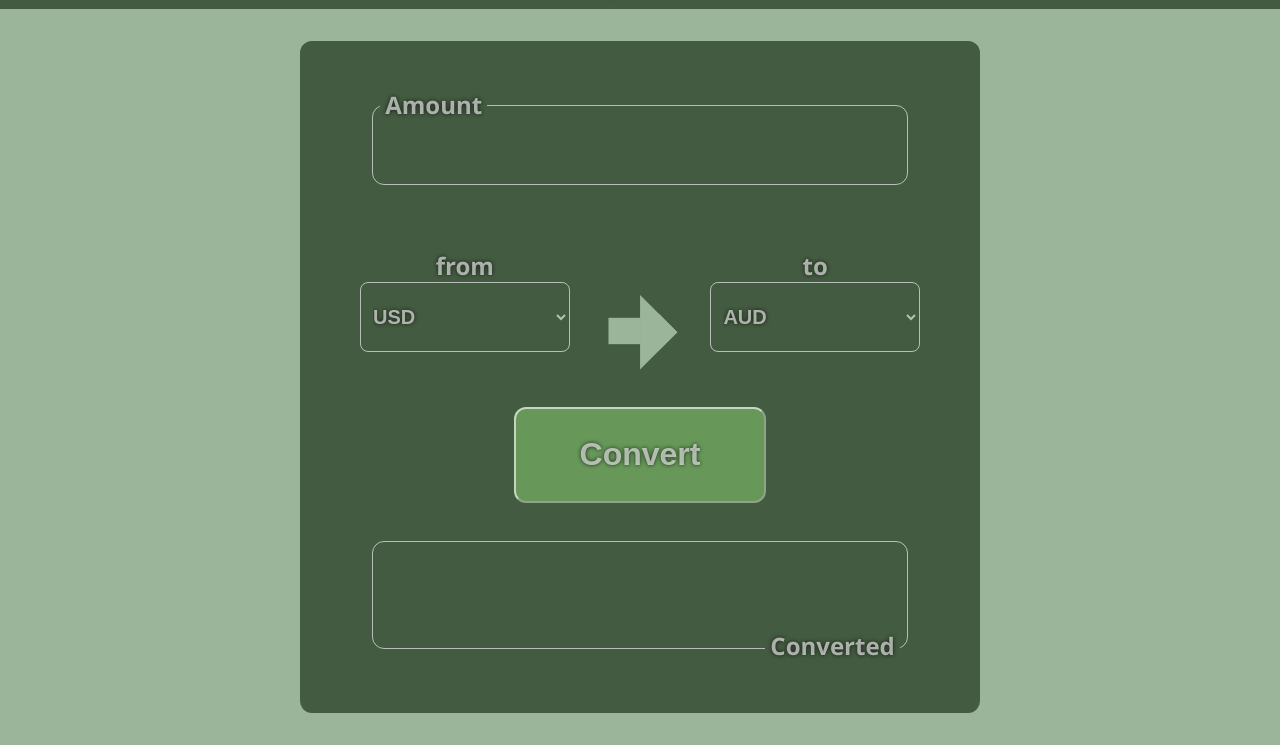
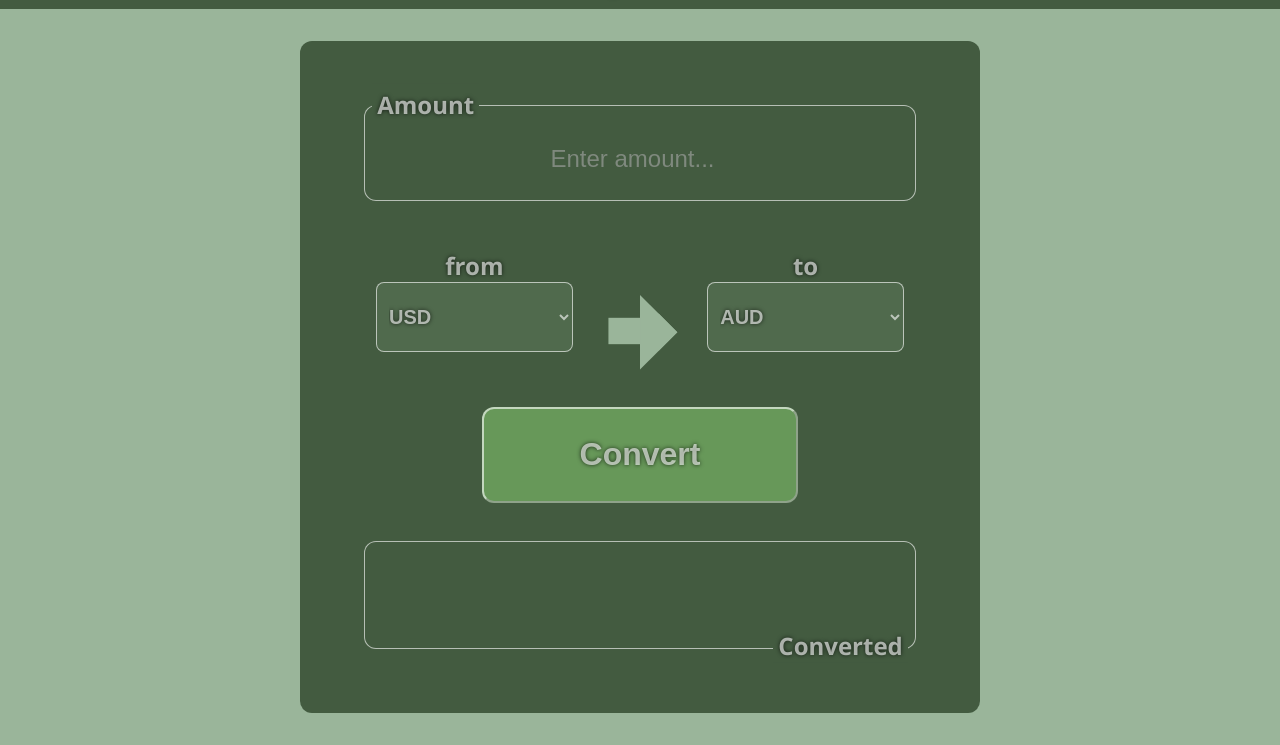
Before and after one commit to eggborne/currency-exchanger, a website built with webpack: page src/index.html in a window 1280 px wide. Shown: the part 55-800 px from the top of the page. Built offline with nearby package versions, Linux system fonts and the light colour scheme.

Commit message:
Adjust style

```diff
--- a/src/css/style.css
+++ b/src/css/style.css
@@ -1,6 +1,7 @@
 :root {
   --header-height: 8rem;
   --header-color: #435b40;
+  --accent-color: #506a4d;
   --bg-color: var(--header-color);
   --text-color: #ffffff9c;
   --button-color: #8cd7737e;
@@ -26,12 +27,13 @@ body {
   background-color: var(--bg-color);
   color: var(--text-color);
   text-shadow: 0 0 0.25rem rgba(0, 0, 0, 0.7);
+  overflow: hidden;
 }
 
 input, button, select, option {
   padding: 1rem 0.5rem;
   max-width: 100%;
-  background-color: transparent;
+  background-color: var(--header-color);
   color: inherit;
   font-size: 1.25rem;
   font-weight: inherit;
@@ -115,6 +117,12 @@ form {
   padding: 0.325rem;
 }
 
+#base-amount-input::placeholder {
+  font-size: 1.5rem;
+  color: #aaaaaa94;
+  text-shadow: none;
+}
+
 #output-area > label {
   position: absolute;
   bottom: 0;
@@ -127,7 +135,6 @@ form {
 
 #output-area > input {
   pointer-events: none;
-
 }
 
 form > .region-area {
@@ -143,6 +150,7 @@ form > .region-area {
 .region-area select {
   border-radius: 0.5rem;
   max-height: var(--header-height);
+  background-color: var(--accent-color);
 }
 
 .region-area label {
@@ -169,7 +177,7 @@ form button {
   font-size: 1.5rem;
   align-self: center;
   justify-self: center;
-  padding: 0 4rem;
+  padding: 0 6rem;
   height: 6rem;
 }
 
@@ -253,6 +261,12 @@ form select {
     --bg-color: #9ab59a;
   }
 
+  #base-amount-input,
+  #base-currency-input,
+  #target-currency-input {
+    max-height: unset;
+  }
+
   h1 {
     font-size: 2rem;
   }
@@ -269,6 +283,10 @@ form select {
     display: flex;
   }
 
+  .full-width-input {
+    margin: 0;
+  }
+
   .full-width-input > label {
     font-size: 1.5rem;
   }
@@ -283,7 +301,7 @@ form select {
     grid-template-columns: 1fr 0.25fr 0.25fr 1fr;
     grid-template-rows: 6rem 1fr 0.8fr 0.8fr;
     gap: 2rem 0;
-    padding: 4rem 3rem;
+    padding: 4rem 4rem;
     border-radius: 0.75rem;
   }
 
--- a/src/index.html
+++ b/src/index.html
@@ -12,7 +12,7 @@
     <form>
       <div class="full-width-input" id="amount-input-area">
         <label for="base-amount-input">Amount</label>
-        <input type="number" id="base-amount-input" name="base-amount-input">
+        <input min="0" placeholder="Enter amount..." type="number" id="base-amount-input" name="base-amount-input">
       </div>
       <div class="region-area" id="base-area">
         <label class="code-label" for="base-currency-input">from</label>
@@ -38,7 +38,7 @@
     <button type="submit">Convert</button>
     <div class="full-width-input" id="output-area">
       <label for="converted-output">Converted</label>
-      <input type="text" id="converted-output" name="converted-output">
+      <input readonly type="number" id="converted-output" name="converted-output">
     </div>
     <div id="server-message"></div>
   </form>
```
